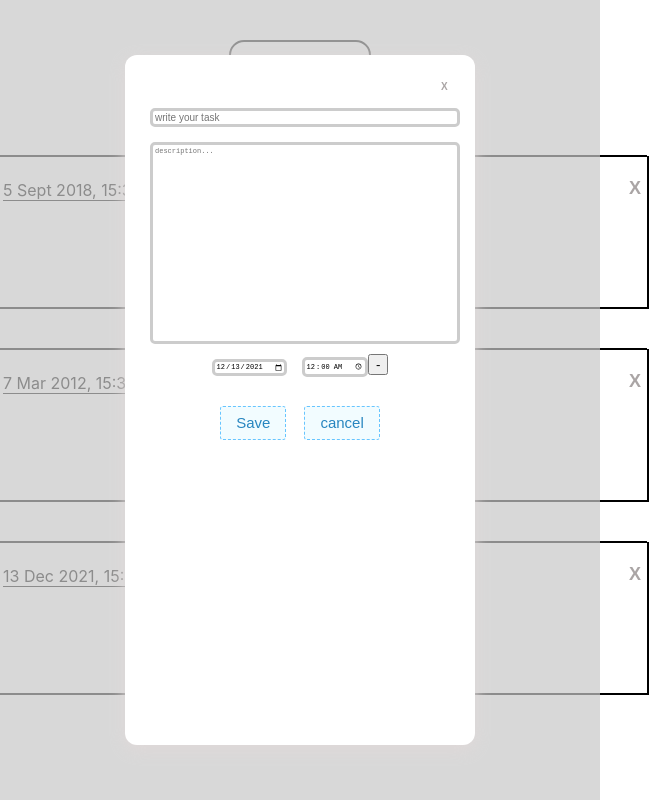
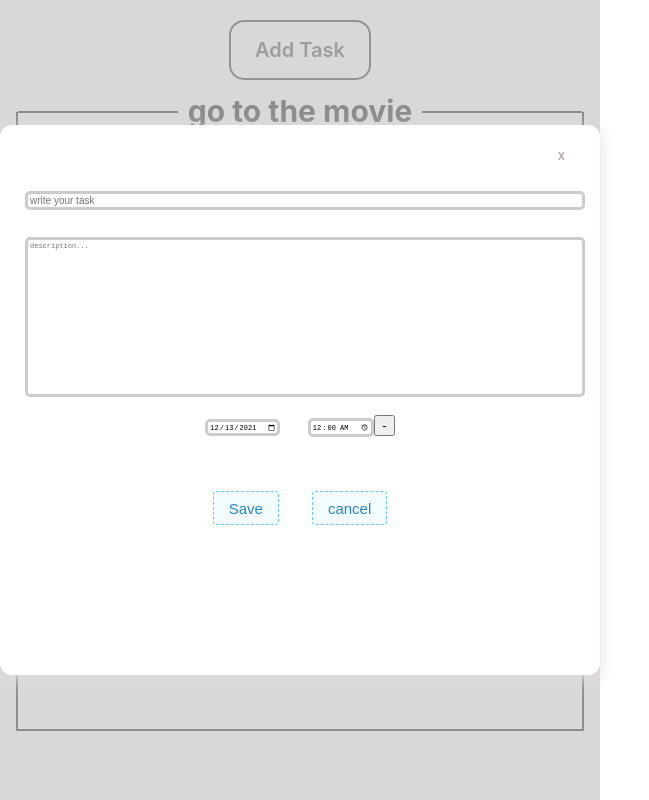
Before and after one commit to InbarDanieli/tasks-manager, a React (Create React App) app: page / in a window 600 px wide. Both pictures are taken after a click on the button "Add Task". Shown: the whole page, 649 px wide, since content can reach past the window. Built offline with nearby package versions, Linux system fonts and the light colour scheme.

Commit message:
added: responsive items

```diff
--- a/src/App.css
+++ b/src/App.css
@@ -1,38 +1,3 @@
 .App {
   text-align: center;
 }
-
-.App-logo {
-  height: 40vmin;
-  pointer-events: none;
-}
-
-@media (prefers-reduced-motion: no-preference) {
-  .App-logo {
-    animation: App-logo-spin infinite 20s linear;
-  }
-}
-
-.App-header {
-  background-color: #282c34;
-  min-height: 100vh;
-  display: flex;
-  flex-direction: column;
-  align-items: center;
-  justify-content: center;
-  font-size: calc(10px + 2vmin);
-  color: white;
-}
-
-.App-link {
-  color: #61dafb;
-}
-
-@keyframes App-logo-spin {
-  from {
-    transform: rotate(0deg);
-  }
-  to {
-    transform: rotate(360deg);
-  }
-}
--- a/src/components/item/Item.css
+++ b/src/components/item/Item.css
@@ -51,3 +51,23 @@
   width: fit-content;
   border-bottom: 1px solid black;
 }
+
+@media screen and (max-width: 600px){
+  .Item{
+    justify-content: flex-start;
+  }
+
+  .List{
+    width: 100%;
+    margin: 16px;
+    display: flex;
+    flex-direction: column;
+  }
+  .Title{
+    font-size: 30px;
+  }
+  .CloseButton{
+    margin: 0%;
+    margin-left: 85%;
+  }
+  }
--- /dev/null
+++ b/src/components/list/List.css
@@ -0,0 +1,3 @@
+ul{
+padding: 0;
+}
--- a/src/components/list/List.js
+++ b/src/components/list/List.js
@@ -1,5 +1,6 @@
 import React from 'react'
 import Item from '../item/Item'
+import "./List.css"
 
 function List(props) {
   const tasks = (props.tasks).map((item, index) => {
@@ -8,9 +9,7 @@ function List(props) {
     )})
 
   return (
-    <div>
       <ul>{tasks}</ul>
-    </div>
   )
 }
 
--- a/src/components/popupButton/ButtonPopup.css
+++ b/src/components/popupButton/ButtonPopup.css
@@ -10,8 +10,7 @@
   font-size: 20px;
   font-weight: 600;
   line-height: normal;
-  margin-top: 40px;
-  min-height: 60px;
+  margin-top: 20px;
   width: fit-content;
   outline: none;
   padding: 16px 24px;
--- a/src/components/taskcreator/TaskCreator.css
+++ b/src/components/taskcreator/TaskCreator.css
@@ -8,11 +8,12 @@
   display: flex;
   justify-content: center;
   align-items: center;
+  z-index: 2;
 }
 
 .modalContainer {
-  width: 45%;
-  height: 70%;
+  width: 700px;
+  height: 500px;
   border-radius: 12px;
   background-color: white;
   box-shadow: rgb(224, 217, 217) 0px 5px 15px;
@@ -119,27 +120,12 @@ input:focus {
 /* max from the number down */
 /* min from the number up */
 
-@media screen and (min-width: 1000px)
-{
-  .modalContainer {
-    width: 50%;
-    height: 80%;
-  }
+
+@media screen and (max-width: 600px){
+.modalContainer{
+  width: inherit;
 
 }
-
-@media screen and (max-width: 1000px) and (min-width: 610px) {
-  .modalContainer {
-    width: 50%;
-    height: 80%;
-  }
-}
-
-@media screen and (max-width: 600px) and (min-width: 510px){
-  .modalContainer {
-    width: 50%;
-    height: 80%;
-  }
 
   .closeButton {
     font-size: x-small;
@@ -173,9 +159,3 @@ input:focus {
     font-size: 15px;
   }
 }
-
-@media screen and (max-width: 400px) {
-  .modalContainer {
- background-color: red;
-  }
-}
--- a/src/components/taskcreator/TaskCreator.js
+++ b/src/components/taskcreator/TaskCreator.js
@@ -62,7 +62,7 @@ function TaskCreator(props) {
     <div className="modalBackground">
       <div className="modalContainer">
         <button className="closeButton" onClick={props.onExit}> <b> X </b> </button>
-        <input className="TaskTitle" type="text" placeholder="write your task" onChange={GetTask} value={task}></input>
+        <input className="TaskTitle" type="text" placeholder="write your task" maxlength="18" onChange={GetTask} value={task}></input>
         <textarea className="TaskText" placeholder="description..." onChange={GetDescription} value={description}></textarea>
         <div>
           <input className="TaskDate" type="date" onChange={GetDate} value={date} disabled={disable}></input>
```
